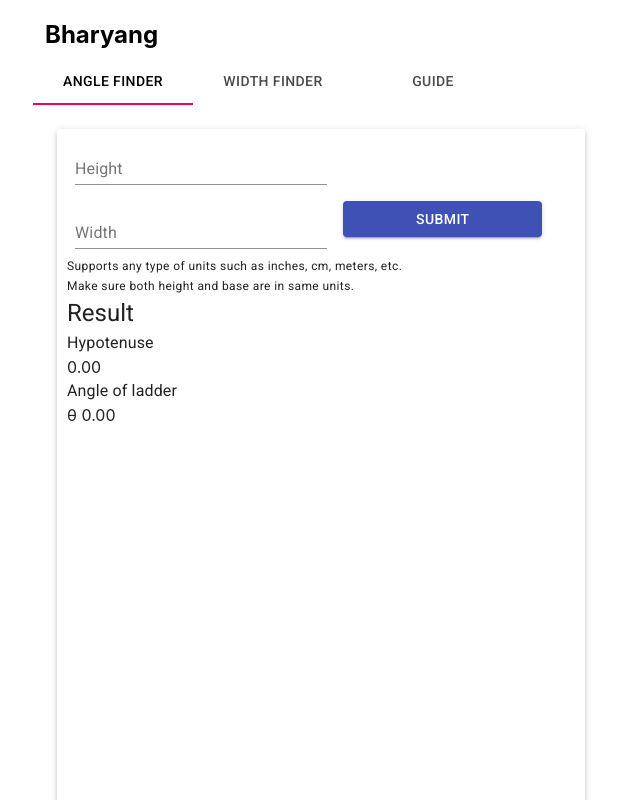
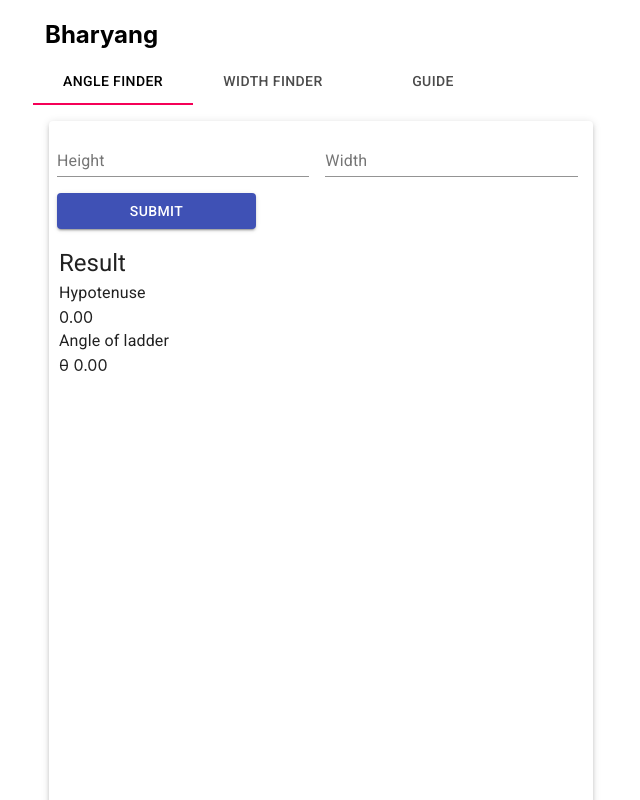
Before and after one commit to sbimochan/bharyang, a React (Create React App) app: page / in a window 1280 px wide. Shown: the top 800 px of the page, without its empty margins (319-959 px from the left). Built offline with nearby package versions, Linux system fonts and the light colour scheme.

Commit message:
Create result, guide components and styles

```diff
--- a/src/App.css
+++ b/src/App.css
@@ -5,3 +5,12 @@
 .result-section {
   padding-bottom: 20px;
 }
+
+.m-10{
+  margin: 10px;;
+}
+
+#triangle {
+  width: 100%;
+  height: 100%;
+}
--- a/src/App.js
+++ b/src/App.js
@@ -1,9 +1,10 @@
 import React, { useState } from 'react';
-import { Grid, Container, Tabs, Tab } from '@material-ui/core';
+import { Grid, Container, Tabs, Tab, Typography } from '@material-ui/core';
 import './App.css';
 import TabPanel from './components/TabPanel';
 import Angle from './components/Angle';
 import Base from './components/Base';
+import Guide from './components/Guide';
 
 function App() {
   const [value, setValue] = useState(0);
@@ -22,7 +23,7 @@ function App() {
 	return (
 		<Container maxWidth="sm">
 			<h2>Bharyang</h2>
-			<Grid container spacing={3} alignItems="center" direction="row">
+			<Grid container spacing={3} alignItems="center" direction="row" wrap>
 				<Tabs value={value} onChange={handleChange} aria-label="simple tabs example">
 					<Tab label="Angle finder" {...a11yProps(0)} />
 					<Tab label="Width finder" {...a11yProps(1)} />
@@ -35,7 +36,7 @@ function App() {
 					<Base />
 				</TabPanel>
 				<TabPanel value={value} index={2}>
-					<img src="ladder.gif" alt="ladder reference" className="pl-10" />
+					<Guide/>
 				</TabPanel>
 			</Grid>
 		</Container>
--- a/src/components/Angle.js
+++ b/src/components/Angle.js
@@ -10,6 +10,7 @@ import { makeStyles } from '@material-ui/core/styles';
 import '../App.css';
 import { getHypotenuse, getAngle } from '../engine/engine';
 import Canvas from './Canvas';
+import Result from './Result';
 
 export default function Angle() {
 	const [perpendicular, setPerpendicular] = useState(0);
@@ -43,7 +44,7 @@ export default function Angle() {
 	const classes = useStyles();
 
   return (
-		<Paper elevation={3} classes={{ root: 'pl-10' }}>
+		<Paper elevation={3}>
 			<form onSubmit={handleSubmit(onSubmit)} className={classes.root}>
 				<TextField
 					name="perpendicular"
@@ -65,19 +66,12 @@ export default function Angle() {
 					Submit
 				</Button>
 			</form>
-			<Typography variant="caption" display="block">
-				Supports any type of units such as inches, cm, meters, etc.
-			</Typography>
-			<Typography variant="caption" display="block">
-				Make sure both height and base are in same units.
-			</Typography>
-			<div className="result-section">
-				<Typography variant="h5">Result</Typography>
+			<Result>
 				<Typography variant="subtitle1">Hypotenuse</Typography>
 				{hypotenuse.toFixed(2)}
 				<Typography variant="subtitle1">Angle of ladder</Typography>
 				&theta; {angle.toFixed(2)}
-			</div>
+			</Result>
 			{!isLoading && <Canvas perpendicular={perpendicular} base={base} />}
 		</Paper>
 	);
--- a/src/components/Base.js
+++ b/src/components/Base.js
@@ -10,6 +10,7 @@ import { makeStyles } from '@material-ui/core/styles';
 import '../App.css';
 import { getHypotenuse, getBase } from '../engine/engine';
 import Canvas from './Canvas';
+import Result from './Result';
 
 export default function Base() {
 	const [perpendicular, setPerpendicular] = useState(0);
@@ -39,7 +40,7 @@ export default function Base() {
 	const classes = useStyles();
 
   return (
-		<Paper elevation={3} classes={{ root: 'pl-10' }}>
+		<Paper elevation={3}>
 			<form onSubmit={handleSubmit(onSubmit)} className={classes.root}>
 				<TextField
 					name="perpendicular"
@@ -61,19 +62,12 @@ export default function Base() {
 					Submit
 				</Button>
 			</form>
-			<Typography variant="caption" display="block">
-				Supports any type of units such as inches, cm, meters, etc.
-			</Typography>
-			<Typography variant="caption" display="block">
-				Make sure both height and base are in same units.
-			</Typography>
-			<div className="result-section">
-				<Typography variant="h5">Result</Typography>
+			<Result>
 				<Typography variant="subtitle1">Hypotenuse</Typography>
 				{hypotenuse.toFixed(2)}
 				<Typography variant="subtitle1">Required Width</Typography>
 				{base.toFixed(2)}
-			</div>
+			</Result>
 			{!isLoading && <Canvas perpendicular={perpendicular} base={base} />}
 		</Paper>
 	);
--- a/src/components/Canvas.js
+++ b/src/components/Canvas.js
@@ -2,7 +2,8 @@ import React, { useEffect } from 'react';
 
 export default function Canvas({ perpendicular, base }) {
 
-  const maxLength = 300;
+  const maxLength = 400;
+  const startPoint = 20;
 
 	const getDimension = (height, width) => {
     const largeValue = height >= width ? height : width;
@@ -22,13 +23,13 @@ export default function Canvas({ perpendicular, base }) {
     const context = canvasElement.getContext('2d');
 
     context.beginPath();
-    context.moveTo(100, 100);
-    context.lineTo(100, height);
-    context.lineTo(100 + width, height);
+    context.moveTo(startPoint, startPoint);
+    context.lineTo(startPoint, height);
+    context.lineTo(startPoint + width, height);
     context.closePath();
 
     // the outline
-    context.lineWidth = 10;
+    context.lineWidth = 5;
     context.strokeStyle = '#666666';
     context.stroke();
 
--- /dev/null
+++ b/src/components/Guide.js
@@ -0,0 +1,16 @@
+import React from 'react';
+import { Paper, Typography } from '@material-ui/core';
+
+export default function Guide() {
+	return (
+		<Paper elevation={3}>
+			<Typography variant="caption" display="block">
+				Supports any type of units such as inches, cm, meters, etc.
+			</Typography>
+			<Typography variant="caption" display="block">
+				Make sure both height and base are in same units.
+			</Typography>
+			<img src="ladder.gif" alt="ladder reference" width="290" height="290"/>
+		</Paper>
+	);
+}
--- /dev/null
+++ b/src/components/Result.js
@@ -0,0 +1,11 @@
+import React from 'react';
+import { Typography } from '@material-ui/core';
+
+export default function Result({children}) {
+  return (
+    <div className="result-section m-10">
+      <Typography variant="h5">Result</Typography>
+      {children}
+    </div>
+	);
+}
--- a/src/components/TabPanel.js
+++ b/src/components/TabPanel.js
@@ -13,7 +13,7 @@ export default function TabPanel(props) {
       {...other}
     >
       {value === index && (
-        <Box p={3}>
+        <Box p={2}>
           {children}
         </Box>
       )}
```
